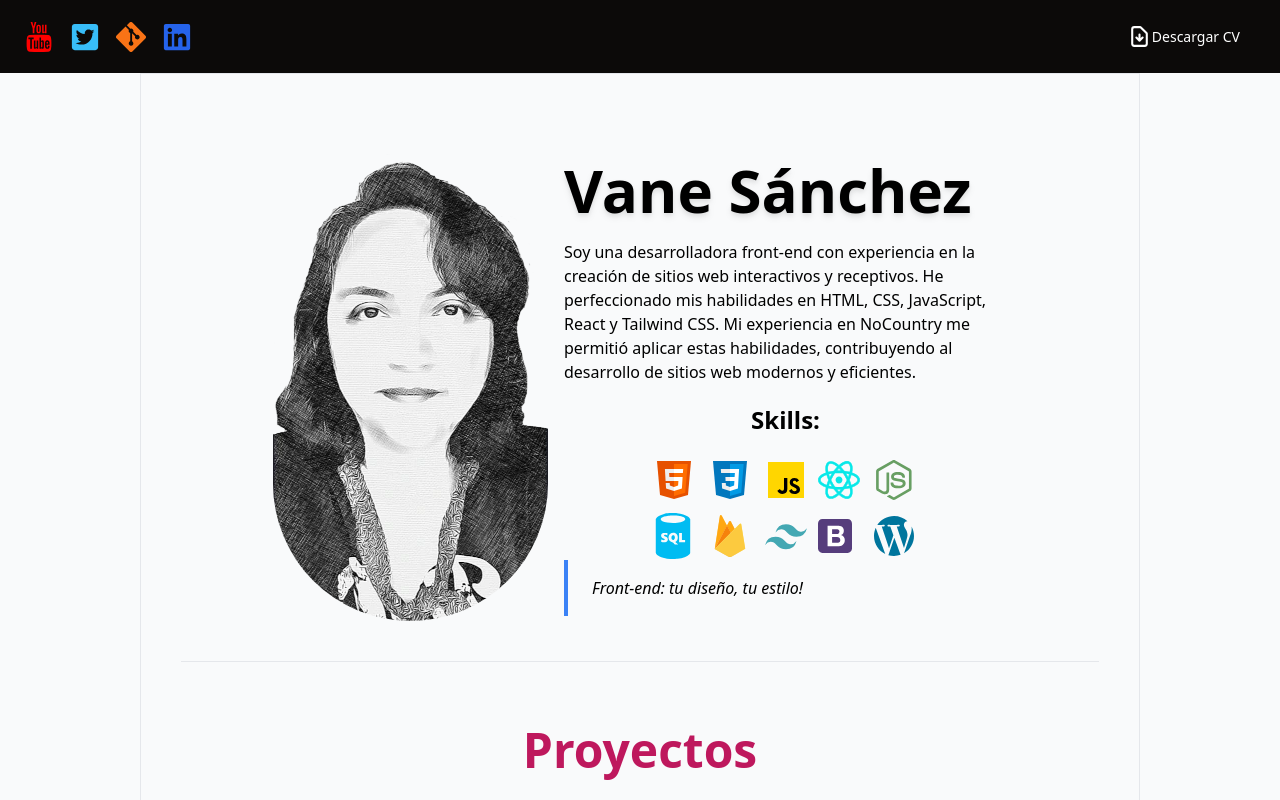
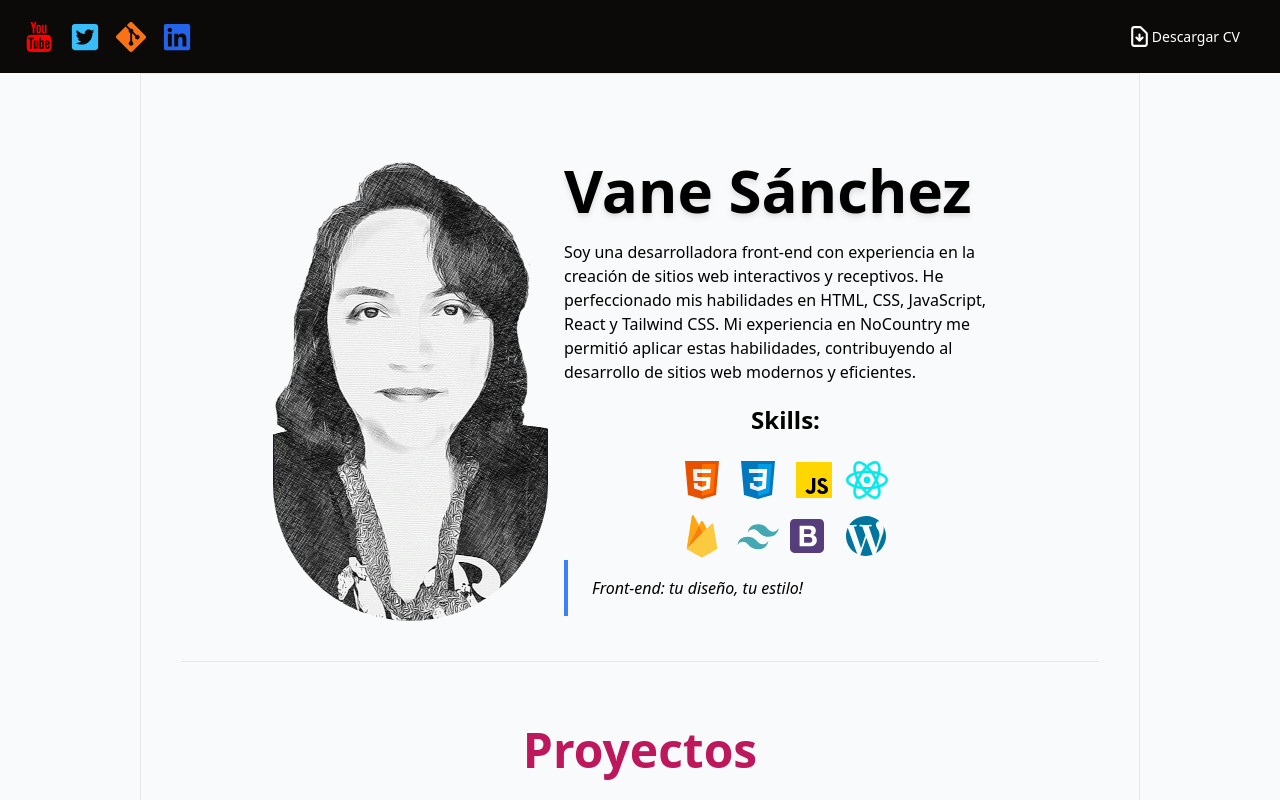
Before and after one commit to NezziY/portfolio, a React (Vite) app: page / in a window 1280 px wide. Shown: the top 800 px of the page. Built offline with nearby package versions, Linux system fonts and the light colour scheme; what tailwindcss-animated would draw is missing.

Commit message:
edit skills

```diff
--- a/src/components/Skills.jsx
+++ b/src/components/Skills.jsx
@@ -14,13 +14,13 @@ function Skills() {
     <div>
       <p className="my-5 text-2xl font-bold text-center">Skills:</p>
       <div className="flex flex-col justify-center items-center">
-        <div className="grid grid-cols-5 gap-2 items-center">
+        <div className="grid grid-cols-4 gap-2 items-center">
           <img src={htmlImage} sizes={12} />
           <img src={cssImage} sizes={12} />
           <img src={jsImage} width={48} />
           <img src={reactImage} width={42} />
-          <img src={node} width={40} />
-          <img src={sql} width={46} />
+          {/* <img src={node} width={40} /> */}
+          {/* <img src={sql} width={46} /> */}
           <img src={firebaseImage} width={48} />
           <img src={tailwindImage} width={48} />
           <img src={bootsT} width={34} />
```
